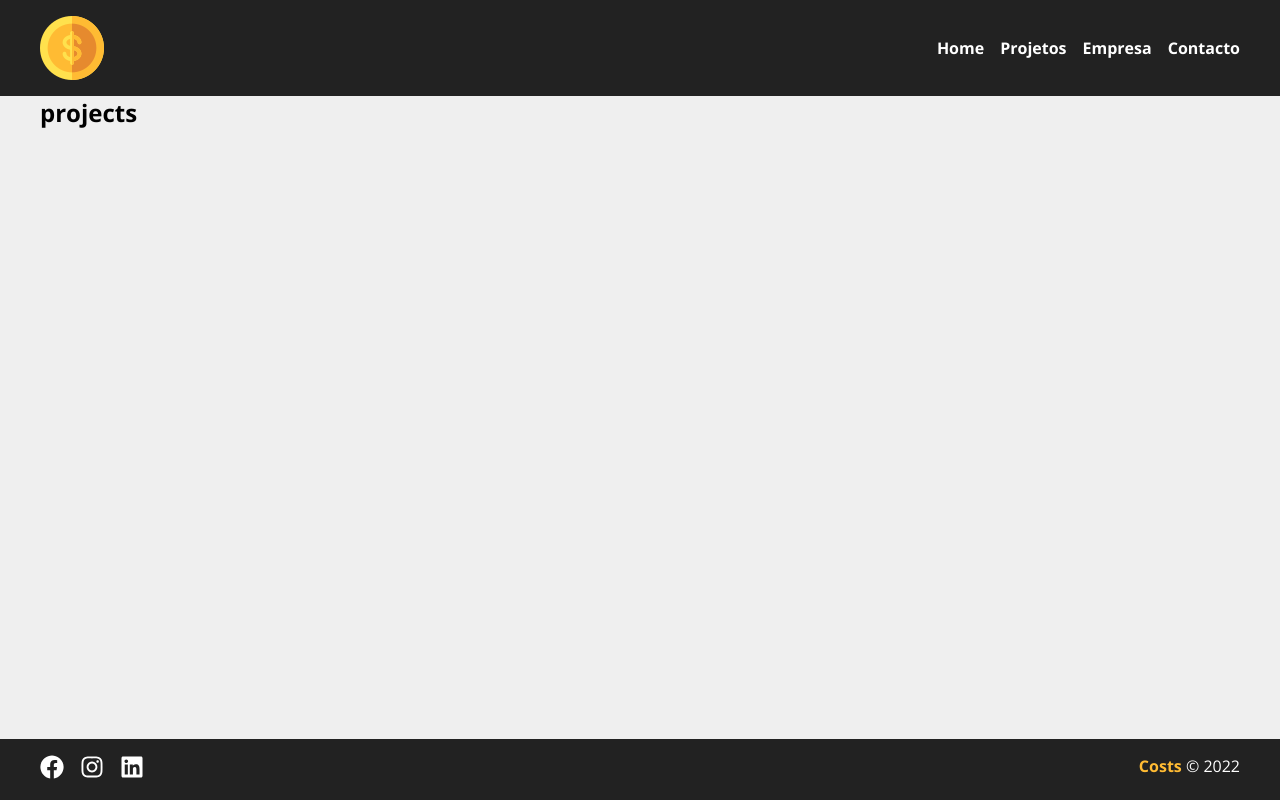
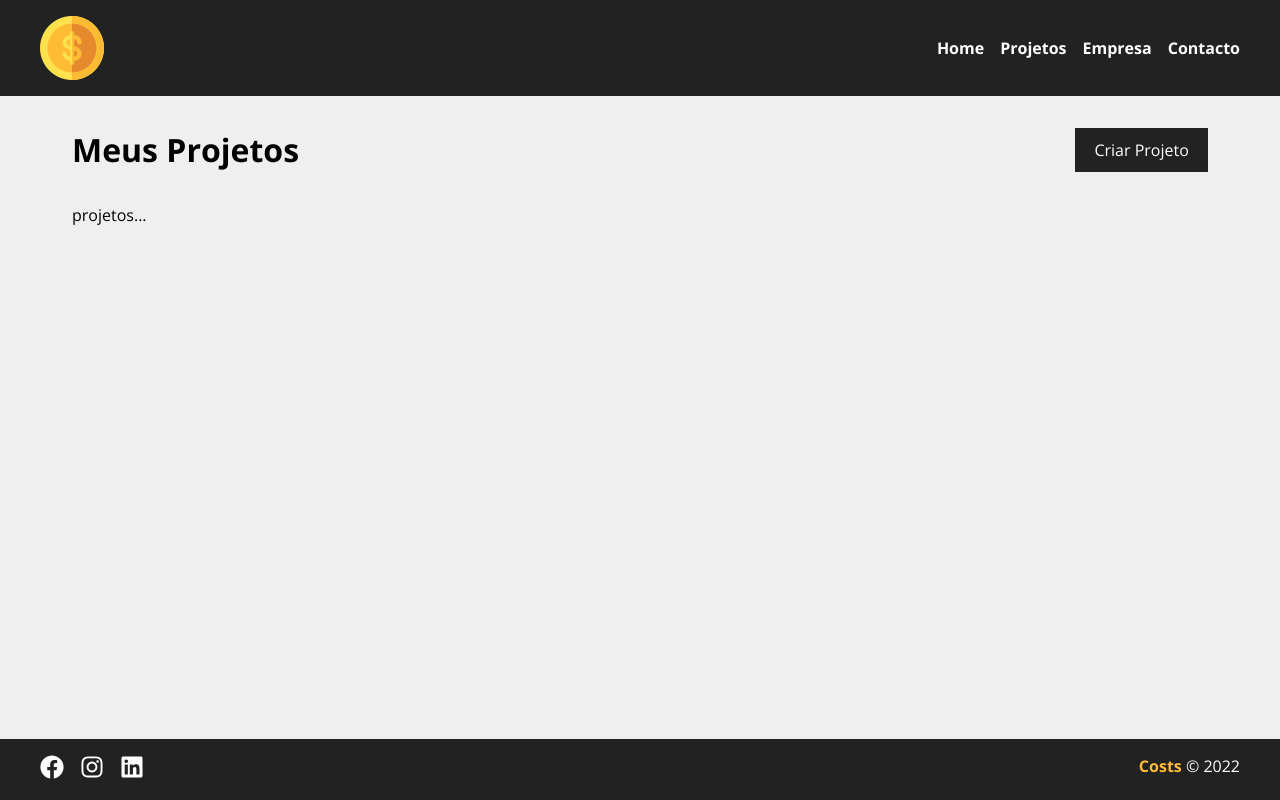
Before and after one commit to barbosadiego/react-training, a React (Create React App) app in the folder costs/: page /projects in a window 1280 px wide. Built offline with nearby package versions, Linux system fonts and the light colour scheme.

Commit message:
criando dashboard

```diff
--- a/costs/src/components/layout/LinkButton.css
+++ b/costs/src/components/layout/LinkButton.css
@@ -4,6 +4,7 @@
   padding: .5rem 1rem;
   text-transform: capitalize;
   transition: .3s;
+  display: inline-block;
 }
 
 .btn:hover{
--- /dev/null
+++ b/costs/src/components/pages/Projects.css
@@ -0,0 +1,9 @@
+.project-container{
+  padding: 2rem;
+}
+
+.title-container{
+  display: flex;
+  justify-content: space-between;
+  margin-bottom: 2rem;
+}
--- a/costs/src/components/pages/Projects.jsx
+++ b/costs/src/components/pages/Projects.jsx
@@ -3,6 +3,10 @@ import { useLocation } from 'react-router-dom';
 
 // components
 import Message from '../layout/Message';
+import LinkButton from '../layout/LinkButton';
+
+// css
+import './Projects.css';
 
 const Projects = () => {
   const location = useLocation();
@@ -13,8 +17,16 @@ const Projects = () => {
 
   return (
     <>
-      <h2>projects</h2>
-      {message && <Message msg={message} type="sucess" />}
+      <div className="project-container">
+        <div className='title-container'>
+          <h1>Meus Projetos</h1>
+          <LinkButton to="/new-project" text="Criar Projeto" />
+        </div>
+        {message && <Message msg={message} type="sucess" />}
+        <div>
+          <p>projetos...</p>
+        </div>
+      </div>
     </>
   );
 };
```
